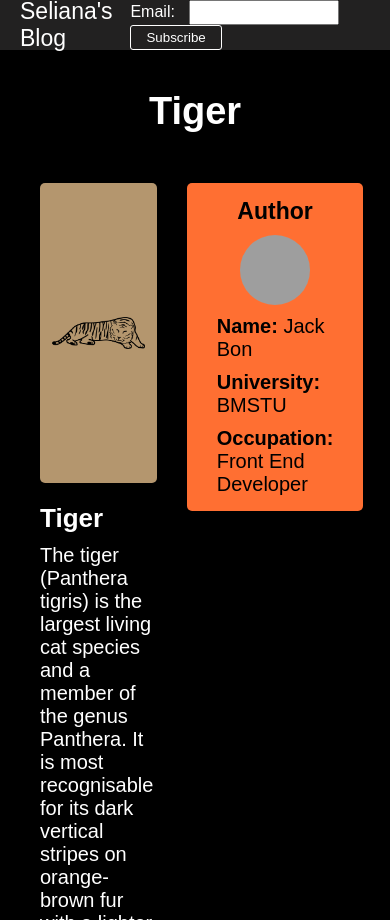
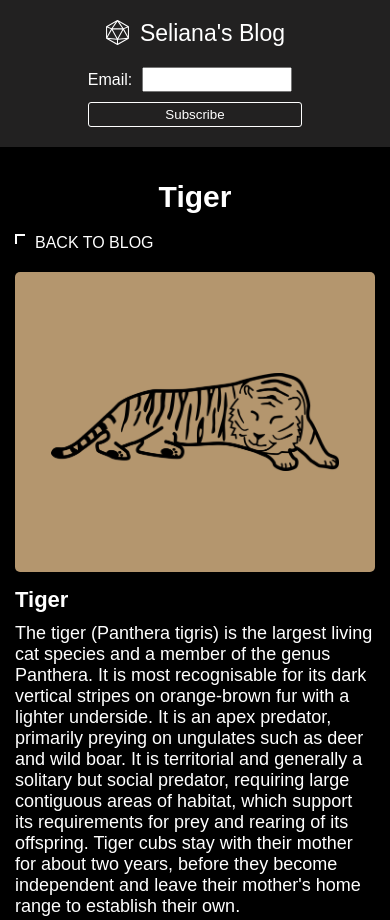
Before and after one commit to Selianaaa/personal-blog-website, a plain HTML site: page pages/post.html in a window 390 px wide. Shown: the top 920 px of the page. Drawn offline with Linux system fonts and the light colour scheme; grey boxes are pictures that could not be loaded.

Commit message:
feat: responsive pages

```diff
--- a/pages/post.html
+++ b/pages/post.html
@@ -3,20 +3,26 @@
 <html>
   <head>
     <title>Seliana's Blog</title>
-    <link href="../styles/index.css" rel="stylesheet" />
+    <meta charset="utf-8">
+    <meta name="viewport" content="width=device-width,initial-scale=1">
+    <link href="../styles/post.css" rel="stylesheet" />
+    <link href="../images/page_icon_black.svg" rel="icon" />
   </head>
   <body>
     <nav>
       <a class="nav_title" href="../index.html">Seliana's Blog</a>
-      <form>
-        <label for="email-input" class="input_text">Email:</label>
-        <input id="email-input" type="text"/>
+      <form class="subscribe-form">
+        <div class="input-wrapper">
+          <label for="email-input" class="input-lable">Email:</label>
+          <input id="email-input" type="text"/>
+        </div>
         <input type="submit" class="subscribe-button" value="Subscribe">
       <form>
     </nav>
-    <section class="article">
-      <h1 class="page-title">Tiger</h1>
-      <div class="article-wrapper">
+    <section class="post">
+      <h1 class="page-title" style="margin-bottom: 20px">Tiger</h1>
+       <a href="../index.html" class="back-link">Back to blog</a>
+      <div class="article">
         <div class="article-content">
           <div class="article-image tiger-image"></div>
           <h2 class="article-title">Tiger</h2>
@@ -24,7 +30,7 @@
           <p class="article-text">The tiger was first scientifically described in 1758 and once ranged widely from the Eastern Anatolia Region in the west to the Amur River basin in the east, and in the south from the foothills of the Himalayas to Bali in the Sunda Islands. Since the early 20th century, tiger populations have lost at least 93% of their historic range and have been extirpated from Western and Central Asia, the islands of Java and Bali, and in large areas of Southeast and South Asia and China. Today, the tiger's range is fragmented, stretching from Siberian temperate forests to subtropical and tropical forests on the Indian subcontinent and Sumatra.</p>
         </div>
 
-        <div class="article-author">
+        <div class="author">
           <h3 class="author-title">Author</h3>
           <div class="author-image"></div>
           <p class="author-text"><span class="author-name">Name: </span>Jack Bon</p>
@@ -34,7 +40,7 @@
       </div>
     </section>
     <footer>
-      <div class="footer-copyright">© 2021 Copyright Text</div>
+      <div class="footer-copyright">©  2021 Created by Seliana All Rights Reserved</div>
       <div class="footer-icons">
         <a href="#" class="footer-icon in_icon"></a>
         <a href="#" class="footer-icon facebook_icon"></a>
--- /dev/null
+++ b/styles/article.css
@@ -0,0 +1,56 @@
+.article {
+  position: relative;
+  width: 100%;
+  margin-top: 50px;
+  display: flex;
+  justify-content: space-between;
+}
+
+.article-content {
+  position: relative;
+  flex: 1;
+}
+
+.article-image {
+  position: relative;
+  height: 300px;
+  width: 100%;
+  background-color: #b4966e;
+  padding: 10px 30px;
+  background-repeat: no-repeat;
+  background-position: 50% 50%;
+  background-size: 80%;
+  border-radius: 5px;
+}
+
+.tiger-image {
+  background-image: url('../images/tiger.png');
+}
+
+.article-title {
+  margin-top: 20px;
+  font-size: 26px;
+}
+
+.article-text {
+  margin-top: 10px;
+  font-size: 20px;
+}
+
+
+@media (max-width: 960px) {
+  .article {
+    margin-top: 20px;
+    flex-direction: column;
+  }
+
+  .article-title {
+    margin-top: 15px;
+    font-size: 22px;
+  }
+
+  .article-text {
+    margin-top: 10px;
+    font-size: 18px;
+  }
+}
--- a/styles/article_card.css
+++ b/styles/article_card.css
@@ -1,7 +1,8 @@
 
 .card {
   position: relative;
-  width: 450px;
+  width: 40vw;
+  max-width: 950px;
   height: 450px;
   padding: 20px 30px;
   background: #b4966e;
@@ -22,6 +23,9 @@
   border-radius: 5px;
 }
 
+.tiger-image {
+  background-image: url('../images/tiger.png');
+}
 
 .card-title {
   margin-top: 10px;
@@ -58,3 +62,16 @@
   background: #dbd7d7;
   border: 1px solid #dbd7d7;
 }
+
+
+
+@media (max-width: 960px) {
+  .card {
+    width: 100%;
+    height: 450px;
+    padding: 20px;
+    border-radius: 5px;
+    margin-bottom: 30px;
+  }
+
+}
--- /dev/null
+++ b/styles/author_card.css
@@ -0,0 +1,58 @@
+.author {
+  position: relative;
+  width: 300px;
+  margin-left: 30px;
+  border-radius: 5px;
+  background: #ff6f32;
+  padding: 15px 30px;
+  align-self: flex-start;
+  display: flex;
+  flex-direction: column;
+}
+
+.author-title {
+  color: black;
+  font-size: 23px;
+  text-align: center;
+}
+
+.author-image {
+  position: relative;
+  height: 70px;
+  width: 70px;
+  margin-top: 10px;
+  background-size:cover;
+  background-repeat: no-repeat;
+  background-position: 50% 50%;
+  border-radius: 50%;
+  background-image: url('../images/man.jpeg');
+  align-self: center;
+}
+
+.author-name {
+  color: black;
+  font-size: 20px;
+  font-weight: 600;
+}
+
+.author-text {
+  color: black;
+  margin-top: 10px;
+  font-size: 20px;
+}
+
+@media (max-width: 960px) {
+  .author {
+    width: 100%;
+    margin-top: 40px;
+    margin-left: 0;
+  }
+
+  .author-title {
+    font-size: 20px;
+  }
+
+  .author-name, .author-text {
+    font-size: 18px;
+  }
+}
--- a/styles/footer.css
+++ b/styles/footer.css
@@ -1,7 +1,5 @@
 footer {
   position: relative;
-  height: 50px;
-  height: 80px;
   width: 100%;
   background: #222121;
   padding: 10px 20px;
@@ -49,3 +47,12 @@ footer {
   height: 27px;
   background-image: url('../images/social/twitter.svg');
 }
+
+@media (max-width: 960px) {
+  footer {
+    padding: 10px 15px;
+  }
+  .footer-icons {
+    margin-left: 30px;
+  }
+}
--- /dev/null
+++ b/styles/global.css
@@ -0,0 +1,37 @@
+* {
+  margin: 0;
+  padding: 0;
+  box-sizing: border-box;
+  color: white;
+  font-family:Arial, Helvetica, sans-serif;
+}
+
+html,
+body {
+  width: 100%;
+  background: #000;
+  min-height: 100vh;
+}
+
+body {
+  display: grid;
+  grid-template-rows: 1fr 80px;
+}
+
+.page-title {
+  margin-top: 40px;
+  text-align: center;
+  font-size: 38px;
+}
+
+
+@media (max-width: 960px) {
+  body {
+    grid-template-rows: 1fr 100px;
+  }
+
+  .page-title {
+    margin-top: 150px;
+    font-size: 30px;
+  }
+}
--- a/styles/index.css
+++ b/styles/index.css
@@ -1,39 +1,13 @@
+@import './global.css';
 @import './footer.css';
 @import './navbar.css';
 @import './article_card.css';
 
 
-* {
-  margin: 0;
-  padding: 0;
-  box-sizing: border-box;
-  color: white;
-  font-family:Arial, Helvetica, sans-serif;
-}
-
-html,
-body {
-  width: 100%;
-  background: #000;
-  min-height: 100vh;
-}
-
 .blog {
   position: relative;
   width: 100%;
-  padding-top: 50px;
-  padding-bottom: 50px;
-}
-
-.tiger-image {
-  background-image: url('../images/tiger.png');
-}
-
-.page-title {
-  margin-top: 40px;
-  text-align: center;
-  color: white;
-  font-size: 38px;
+  padding: 50px 0;
 }
 
 .cards-wrapper {
@@ -42,92 +16,18 @@ body {
   display: flex;
   justify-content: space-evenly;
   flex-wrap: wrap;
-  padding: 0 50px;
+  padding: 0 40px;
 }
 
-.article {
-  position: relative;
-  width: 100%;
-  padding-top: 50px;
-  padding-bottom: 50px;
+@media (max-width: 960px) {
+  .blog {
+    padding: 30px 0;
+  }
+
+  .cards-wrapper {
+    margin-top: 30px;
+    flex-direction: column;
+    align-items: center;
+    padding: 0 15px;
+  }
 }
-
-.article-wrapper {
-  position: relative;
-  width: 100%;
-  margin-top: 50px;
-  padding: 0 40px;
-  display: flex;
-  justify-content: space-between;
-}
-
-.article-content {
-  position: relative;
-  flex: 1;
-}
-
-.article-image {
-  position: relative;
-  height: 300px;
-  width: 100%;
-  background-color: #b4966e;
-  padding: 10px 30px;
-  background-repeat: no-repeat;
-  background-position: 50% 50%;
-  background-size: 80%;
-  border-radius: 5px;
-}
-
-.article-title {
-  margin-top: 20px;
-  font-size: 26px;
-}
-
-.article-text {
-  margin-top: 10px;
-  font-size: 20px;
-}
-
-.article-author {
-  position: relative;
-  width: 300px;
-  margin-left: 30px;
-  border-radius: 5px;
-  background: #ff6f32;
-  padding: 15px 30px;
-  align-self: flex-start;
-  display: flex;
-  flex-direction: column;
-}
-
-
-.author-title {
-  color: black;
-  font-size: 23px;
-  text-align: center;
-}
-
-.author-image {
-  position: relative;
-  height: 70px;
-  width: 70px;
-  margin-top: 10px;
-  background-size:cover;
-  background-repeat: no-repeat;
-  background-position: 50% 50%;
-  border-radius: 50%;
-  background-image: url('../images/man.jpeg');
-  align-self: center;
-}
-
-.author-name {
-  color: black;
-  font-size: 20px;
-  font-weight: 600;
-}
-
-.author-text {
-  color: black;
-  margin-top: 10px;
-  font-size: 20px;
-}
--- a/styles/navbar.css
+++ b/styles/navbar.css
@@ -3,7 +3,6 @@ nav {
   top: 0;
   left: 0;
   z-index: 100;
-  height: 50px;
   width: 100%;
   background: #222121;
   padding: 10px 20px;
@@ -18,8 +17,29 @@ nav {
   cursor: pointer;
 }
 
+.nav_title:before {
+  content: '';
+  float: left;
+  height: 25px;
+  width: 25px;
+  background-size: cover;
+  background-repeat: no-repeat;
+  background-position: 50% 50%;
+  background-image: url('../images/page_icon.svg');
+  margin-right: 10px;
+}
+
 .nav_title:hover {
   color: #cfaa79;
+}
+
+.subscribe-form {
+  display: flex;
+}
+
+.input-wrapper {
+  display: flex;
+  align-items: center;
 }
 
 #email-input {
@@ -29,7 +49,6 @@ nav {
   padding: 0 5px;
   color: black;
 }
-
 
 .subscribe-button {
   position: relative;
@@ -51,3 +70,20 @@ nav {
 .subscribe-button:active {
   background: #dbd7d7;
 }
+
+
+@media (max-width: 960px) {
+  nav {
+    padding: 20px;
+    flex-direction: column;
+  }
+
+  .subscribe-form {
+    margin-top: 20px;
+    flex-direction: column;
+  }
+
+  .subscribe-button {
+    margin-top: 10px;
+  }
+}
--- /dev/null
+++ b/styles/post.css
@@ -0,0 +1,58 @@
+@import './global.css';
+@import './footer.css';
+@import './navbar.css';
+@import './article.css';
+@import './author_card.css';
+
+.post {
+  position: relative;
+  width: 100%;
+  padding: 50px 40px;
+}
+
+.back-link {
+  position: relative;
+  text-decoration: none;
+  margin-top: 20px;
+  cursor: pointer;
+  text-transform: uppercase;
+}
+
+.back-link:before {
+  content: '';
+  float: left;
+  position: relative;
+  border-left: 2px solid white;
+  border-top: 2px solid white;
+  width: 8px;
+  height: 8px;
+  margin-right: 10px;
+}
+
+.back-link:hover {
+  color: #cfaa79;
+}
+
+.back-link:hover:before {
+  border-color: #cfaa79;
+  transform: rotate(-45deg) translateY(5px);
+}
+
+.back-link:active {
+  color: #866e4d;
+}
+
+.back-link:active:before {
+  border-color: #866e4d;
+}
+
+
+@media (max-width: 960px) {
+  .post {
+    padding: 30px 15px;
+  }
+
+  .back-link {
+    margin-top: 10px;
+  }
+}
```
Also changed, not shown: index.html (+12 -5 lines), images/page_icon.svg (renamed from images/footer_icon.svg), images/page_icon_black.svg (added).
